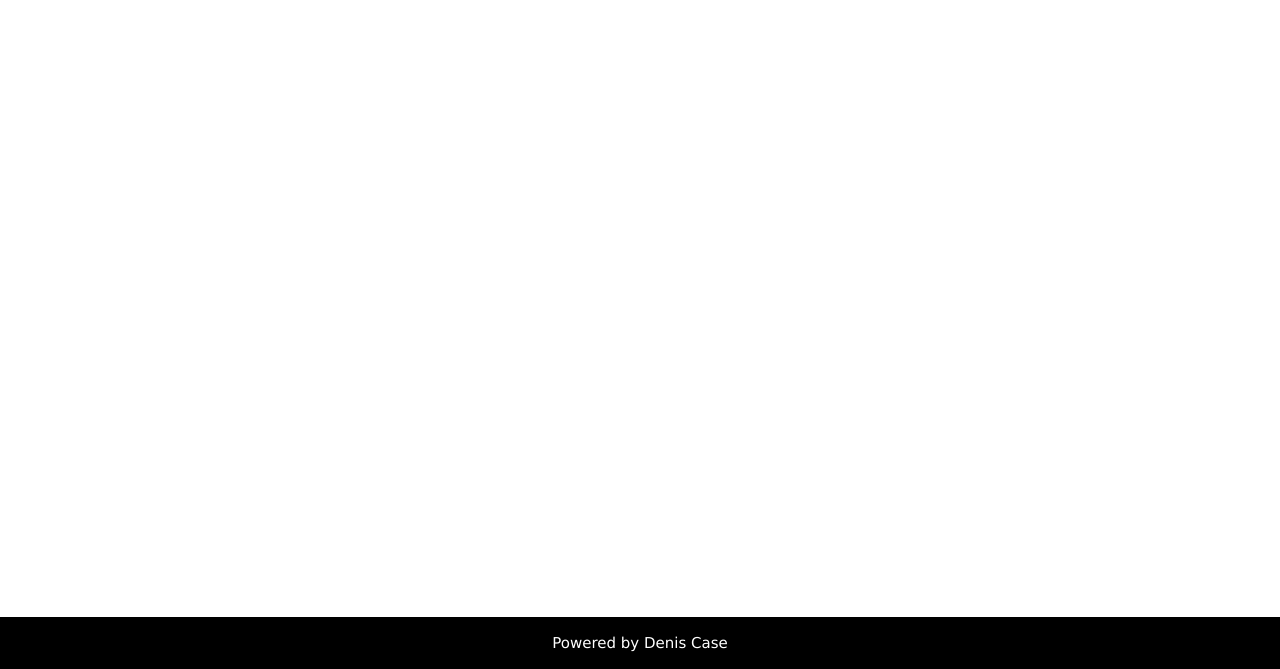
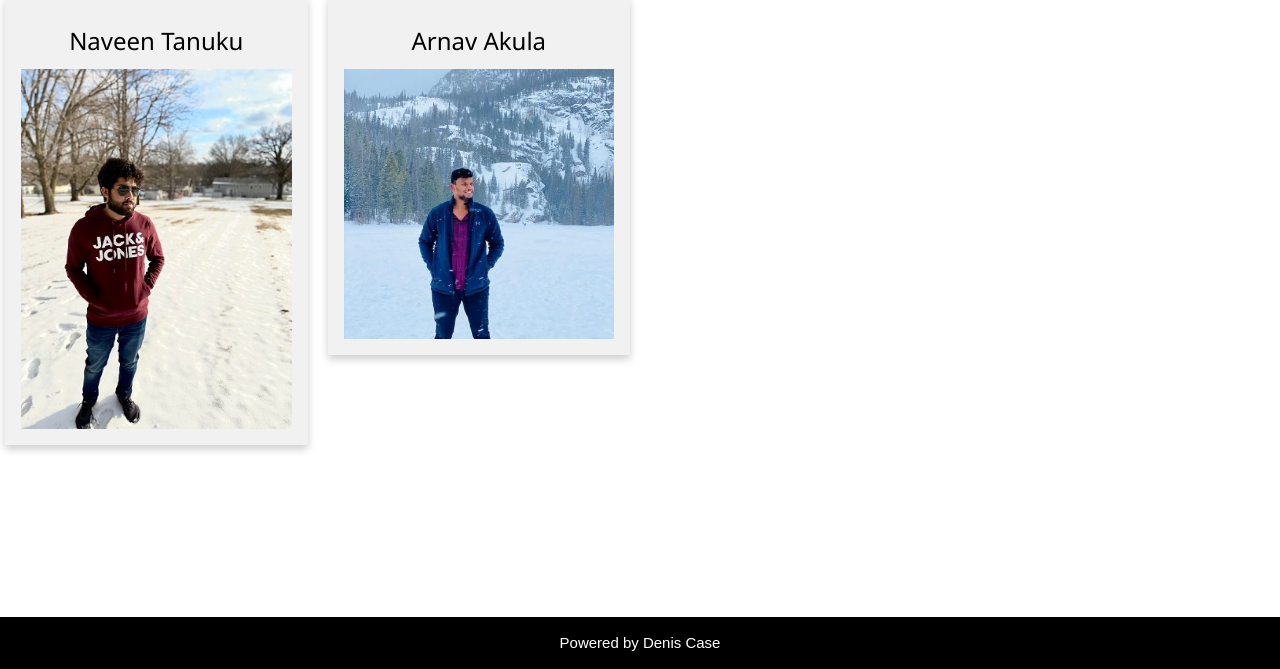
Before and after one commit to NaveenTanuku/TopicOfTheDay-doc, a plain HTML site: page contact.html in a window 1280 px wide. Shown: the part 131-800 px from the top of the page. Drawn offline with nearby package versions, Linux system fonts and the light colour scheme.

Commit message:
added some files

```diff
--- a/contact.html
+++ b/contact.html
@@ -6,7 +6,52 @@
      <title>
 Topic Of The Day
 </title>
- </head>
+<meta name="viewport" content="width=device-width, initial-scale=1">
+<style>
+  * {
+    box-sizing: border-box;
+  }
+
+  body {
+    font-family: Arial, Helvetica, sans-serif;
+  }
+
+  /* Float four columns side by side */
+  .column {
+    float: left;
+    width: 25%;
+    padding: 0 10px;
+  }
+
+  /* Remove extra left and right margins, due to padding */
+  .row {margin: 0 -5px;}
+
+  /* Clear floats after the columns */
+  .row:after {
+    content: "";
+    display: table;
+    clear: both;
+  }
+
+  /* Responsive columns */
+  @media screen and (max-width: 600px) {
+    .column {
+      width: 100%;
+      display: block;
+      margin-bottom: 20px;
+    }
+  }
+
+  /* Style the counter cards */
+  .card {
+    box-shadow: 0 4px 8px 0 rgba(0, 0, 0, 0.2);
+    padding: 16px;
+    text-align: center;
+    background-color: #f1f1f1;
+  }
+  </style>
+  </head>
+
 <body>
 
 <div class="topnav">
@@ -16,8 +61,22 @@ Topic Of The Day
     <a href="https://topicoftheday.herokuapp.com/">App Link</a>
   </div>
 
-    <h1 style="text-align: center;">Our Team</h1>
+    <h1 style="text-align: center;">Our Team Developers</h1>
+    <div class="row">
+      <div class="column">
+        <div class="card">
+          <h3>Naveen Tanuku</h3>
+          <img class="mySlides" src="naveen.jpg" style="width:100%">
+        </div>
+      </div>
 
+      <div class="column">
+        <div class="card">
+          <h3>Arnav Akula</h3>
+          <img class="mySlides" src="arnav.jpg" style="width:100%">
+        </div>
+      </div>
+    </div>
     <div class="footer">
         <p>Powered by Denis Case</p>
       </div>
```
Also changed, not shown: about.html (+32 -2 lines), arnav.jpg (added), img1.jpg (added), img2.jpg (added), img3.jpg (added), naveen.jpg (added).
